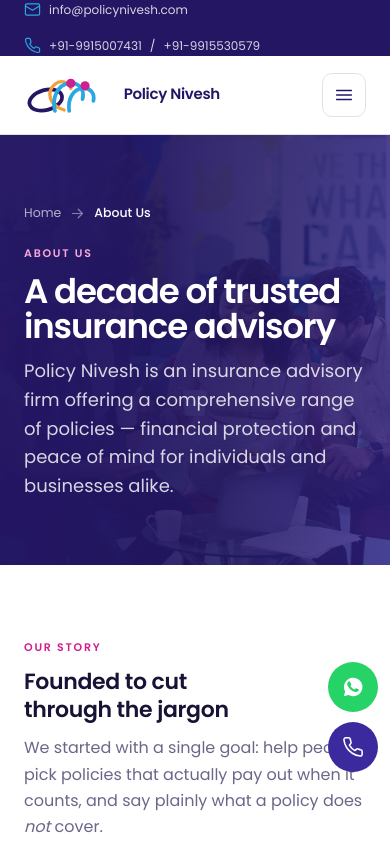
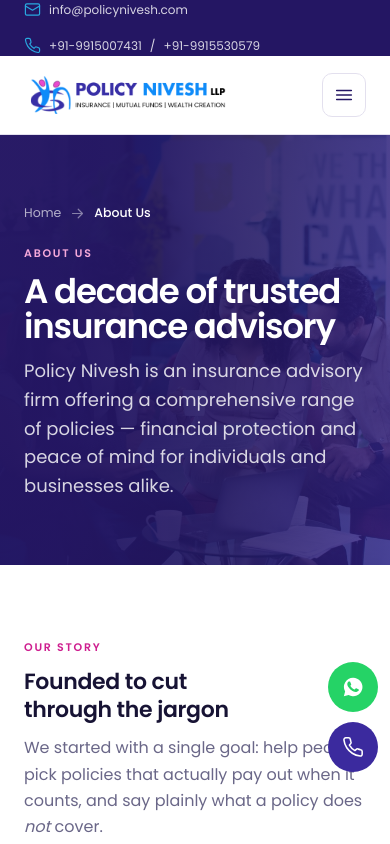
Before and after one commit to sushantkumarrana/Policy-Nivesh, a plain HTML site: page about-us.html in a window 390 px wide. Shown: the top 844 px of the page. Drawn offline with Linux system fonts and the light colour scheme.

Commit message:
Use official Policy Nivesh LLP logos in header and footer
Replace the placeholder SVG marks with the supplied logo lockups:
full-colour on the white header, white-text version on the indigo
footer. The lockup already carries the name and tagline, so the
duplicate HTML brand text beside the header logo is removed.

Co-Authored-By: Claude Opus 5 <noreply@anthropic.com>

```diff
--- a/about-us.html
+++ b/about-us.html
@@ -34,8 +34,7 @@
 <header class="site-header">
   <div class="container header-inner">
     <a class="brand" href="index.html">
-      <img src="images/logo.svg" alt="Policy Nivesh" width="220" height="96">
-      <span class="brand-name">Policy Nivesh<span>Insurance &amp; Mutual Funds</span></span>
+      <img src="images/logo-header.png" alt="Policy Nivesh LLP — Insurance, Mutual Funds, Wealth Creation" width="1080" height="200">
     </a>
 
     <button class="mobile-toggle" aria-label="Toggle menu" aria-expanded="false" aria-controls="primary-nav">
@@ -221,7 +220,7 @@
   <div class="container">
     <div class="footer-grid">
       <div class="footer-brand">
-        <img src="images/logo-reversed.svg" alt="Policy Nivesh" width="220" height="96">
+        <img src="images/logo-footer.png" alt="Policy Nivesh LLP" width="1080" height="200">
         <p>Policy Nivesh is a trusted insurance and mutual fund advisor offering financial protection and peace of mind to individuals and businesses across India.</p>
         <div class="footer-social">
           <a href="https://wa.me/919915007431" aria-label="WhatsApp"><svg class="icon"><use href="#i-wa"></use></svg></a>
--- a/css/style.css
+++ b/css/style.css
@@ -130,7 +130,7 @@ ul { margin: 0; padding: 0; list-style: none; }
 .site-header.is-stuck { box-shadow: 0 1px 0 var(--pn-border), 0 12px 30px -24px rgba(36,22,99,.6); }
 .header-inner { display: flex; align-items: center; justify-content: space-between; gap: var(--sp-5); min-height: var(--header-h); }
 .brand { display: flex; align-items: center; gap: var(--sp-3); }
-.brand img { height: 46px; width: auto; }
+.brand img { height: 52px; width: auto; }
 .brand-name { font-size: 18px; font-weight: 600; letter-spacing: -.02em; color: var(--pn-indigo); line-height: 1.1; }
 .brand-name span { display: block; white-space: nowrap; font-size: 10px; font-weight: 500; letter-spacing: .14em; text-transform: uppercase; color: var(--pn-text-mute); }
 
@@ -589,7 +589,7 @@ button.card-link { background: none; border: 0; padding: 0; font-family: inherit
 /* ---------- footer ---------- */
 .site-footer { background: var(--pn-indigo); color: rgba(255,255,255,.72); padding-block: var(--sp-8) 0; font-size: 14px; }
 .footer-grid { display: grid; grid-template-columns: 1.6fr 1fr 1fr 1.6fr; gap: var(--sp-7); }
-.footer-brand img { height: 52px; width: auto; margin-bottom: var(--sp-4); }
+.footer-brand img { height: 56px; width: auto; max-width: 100%; margin-bottom: var(--sp-4); }
 .footer-brand p { font-size: 14px; line-height: 1.6; max-width: 42ch; }
 .site-footer h4 { color: #fff; font-size: 13px; font-weight: 600; letter-spacing: .14em; text-transform: uppercase; margin-bottom: var(--sp-4); }
 .footer-links { display: grid; gap: 10px; }
@@ -659,7 +659,7 @@ button.card-link { background: none; border: 0; padding: 0; font-family: inherit
   .footer-grid { grid-template-columns: 1fr; }
   .hero-stats { gap: var(--sp-5); }
   .brand { gap: var(--sp-2); }
-  .brand img { height: 40px; }
+  .brand img { height: 38px; }
   .brand-name { font-size: 15px; }
   .brand-name span { display: none; }
   .topbar { font-size: 12px; }
```
Also changed, not shown: claims.html (+2 -3 lines), contact.html (+2 -3 lines), corporate-products.html (+2 -3 lines), index.html (+2 -3 lines), mutual-fund.html (+2 -3 lines), retail-products.html (+2 -3 lines), images/logo-footer.png (added), images/logo-header.png (added), images/logo-reversed.svg (deleted), images/logo.svg (deleted).
